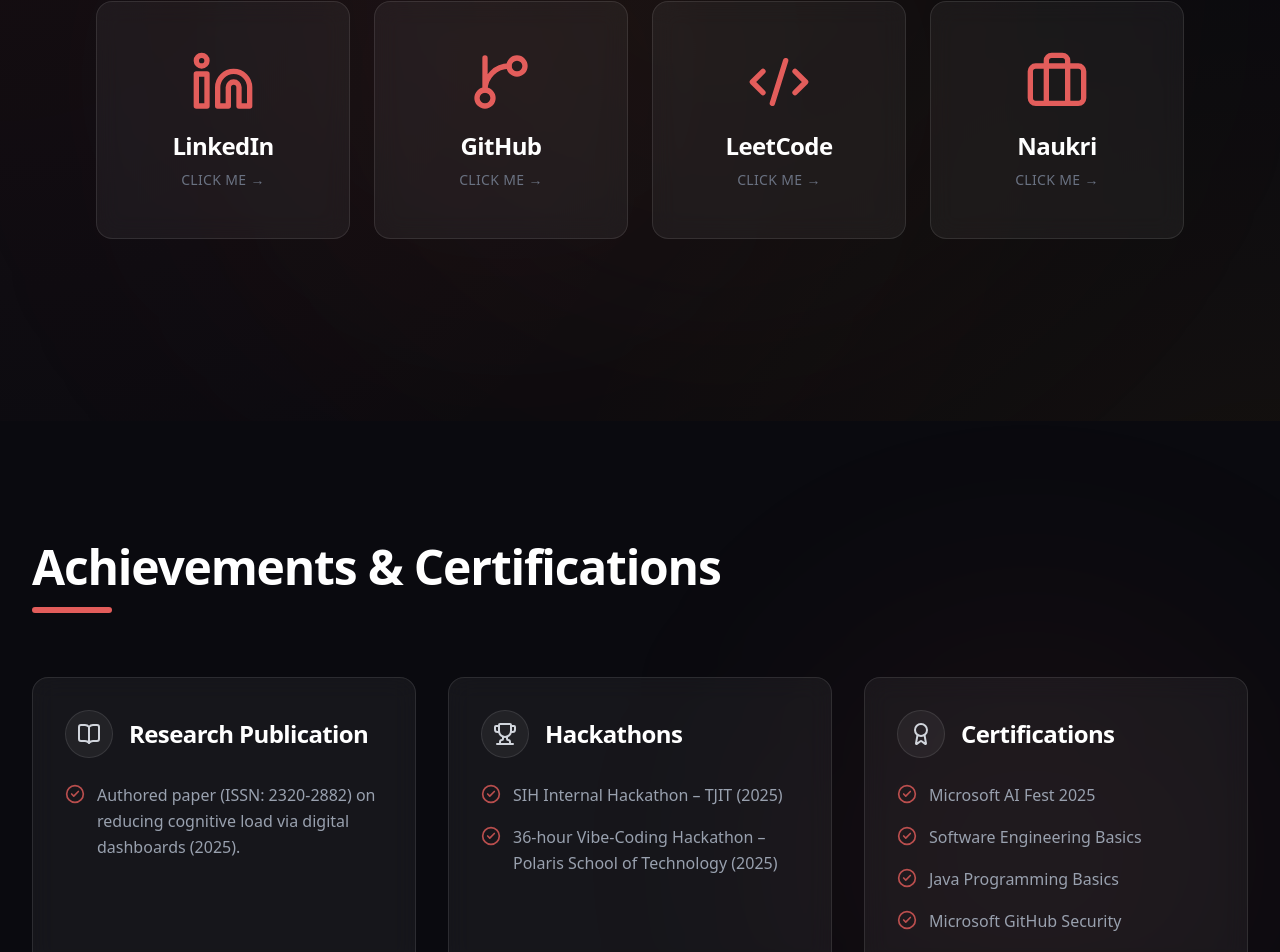
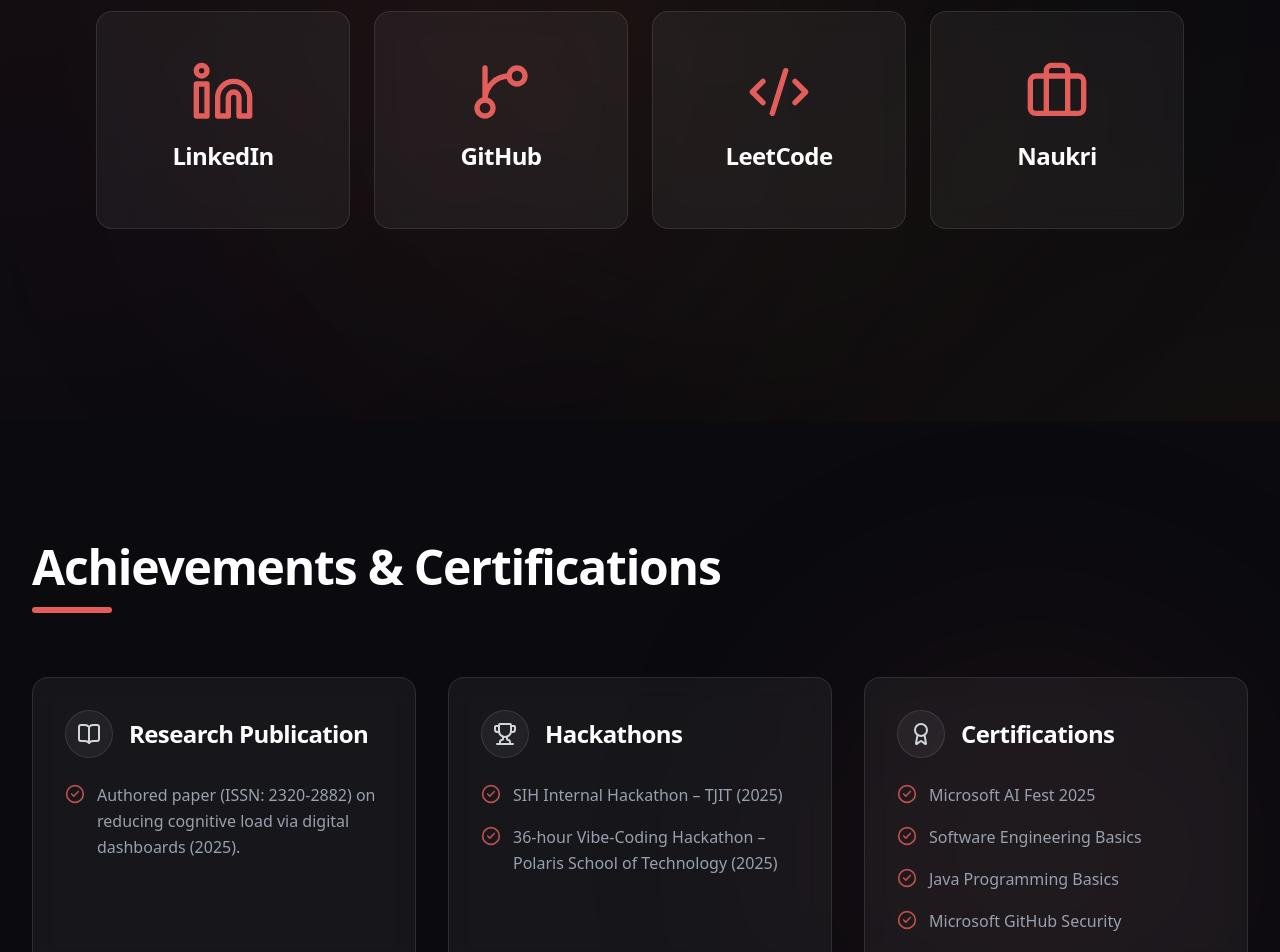
Before and after one commit to 0harshitsingh1/Harshit-SIngh-MyPortfolio, a Next.js app: page / in a window 1280 px wide. Shown: the part 5740-6692 px from the top of the page. Built offline with nearby package versions, Linux system fonts and the light colour scheme.

Commit message:
refactor: remove call-to-action text from project work cards

```diff
--- a/src/components/WorkSection.tsx
+++ b/src/components/WorkSection.tsx
@@ -118,9 +118,7 @@
                   <div className="relative z-10 flex flex-col items-center text-center">
                     {profile.icon}
                     <h2 className="text-2xl font-bold text-white mb-2">{profile.name}</h2>
-                    <span className="text-sm text-gray-500 group-hover:text-[#e35d5b] transition-colors duration-300 tracking-wide uppercase font-medium">
-                      click me &rarr;
-                    </span>
+
                   </div>
                 </div>
               </Link>
```
